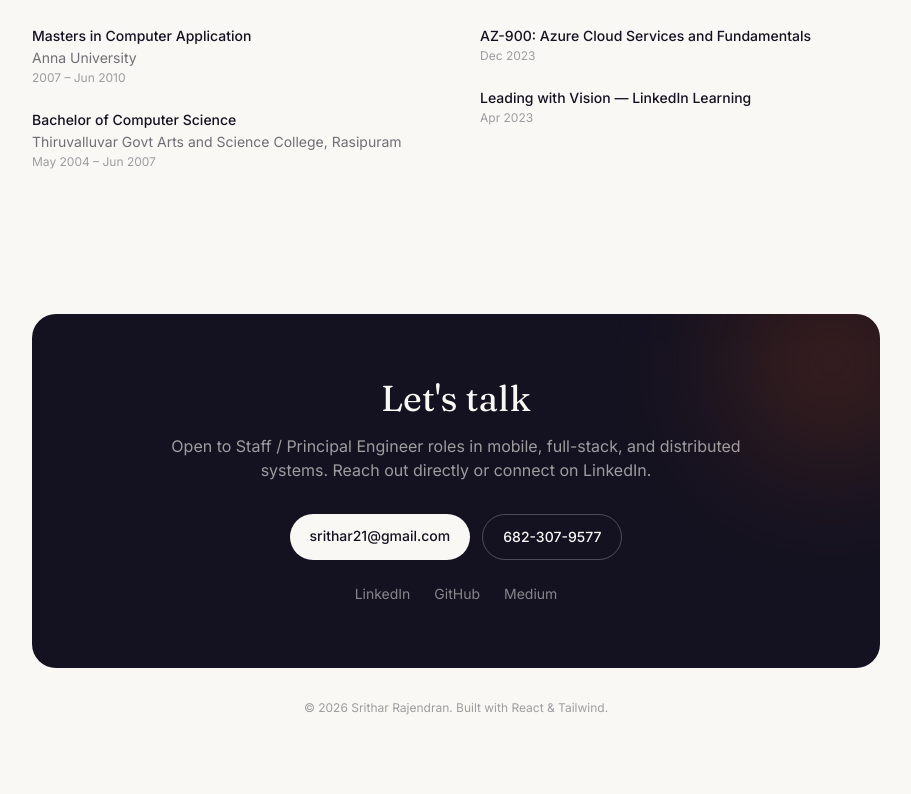
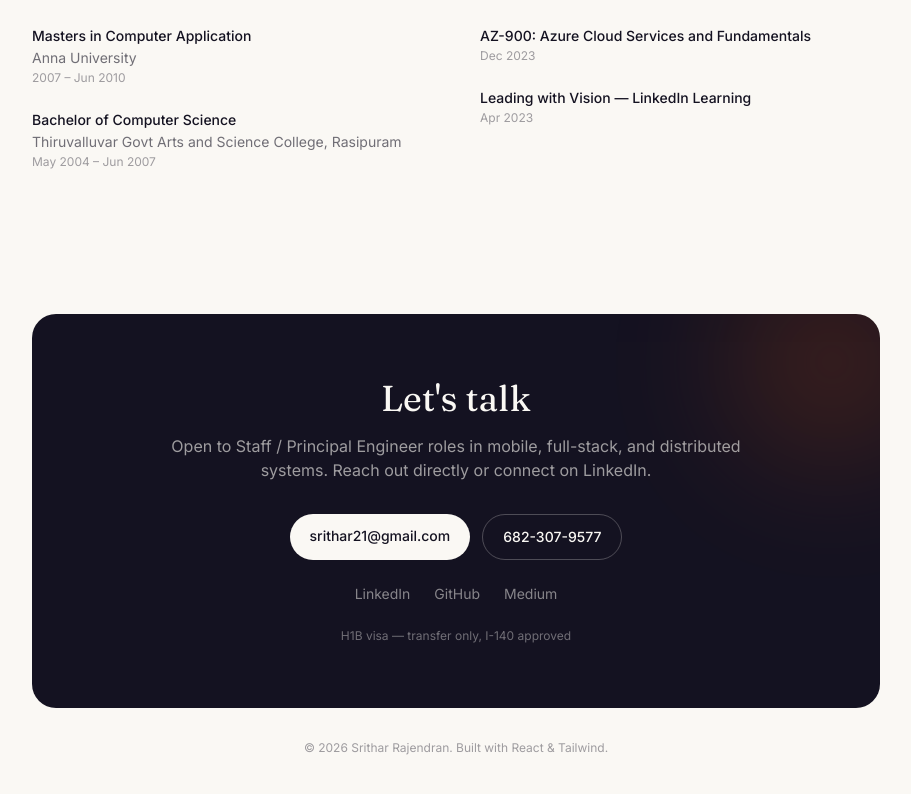
Before and after one commit to sritharIOS/PersonalSite, a React (Vite) app: page / in a window 1280 px wide. Shown: the part 8295-9089 px from the top of the page, without its empty margins (184-1095 px from the left). Built offline with nearby package versions, Linux system fonts and the light colour scheme.

Commit message:
Add work authorization status to Contact section

```diff
--- a/src/components/Contact.tsx
+++ b/src/components/Contact.tsx
@@ -43,6 +43,8 @@ export default function Contact() {
             Medium
           </a>
         </div>
+
+        <p className="mt-6 text-xs text-paper/40 relative">{profile.workAuthorization}</p>
       </div>
 
       <footer className="text-center text-xs text-ink/40 mt-8">
--- a/src/data/resume.ts
+++ b/src/data/resume.ts
@@ -16,6 +16,7 @@ export interface Profile {
   resumeFile: string
   tagline: string
   summary: string[]
+  workAuthorization: string
 }
 
 export interface Stat {
@@ -102,6 +103,7 @@ export const profile: Profile = {
     "I also believe great engineering comes from strong fundamentals. Test-driven development, automated testing, CI/CD, observability, and security aren't afterthoughts—they're the foundation that allows teams to ship quickly with confidence. Whether I'm mentoring engineers or designing systems, my focus is on building software that's maintainable, scalable, and dependable.",
     "Outside of work, I enjoy building products from scratch. My latest project, Confiora, explores how AI-assisted development can accelerate high-quality software delivery while maintaining a strong focus on privacy, user experience, and engineering discipline.",
   ],
+  workAuthorization: 'H1B visa — transfer only, I-140 approved',
 }
 
 export const stats: Stat[] = [
```
